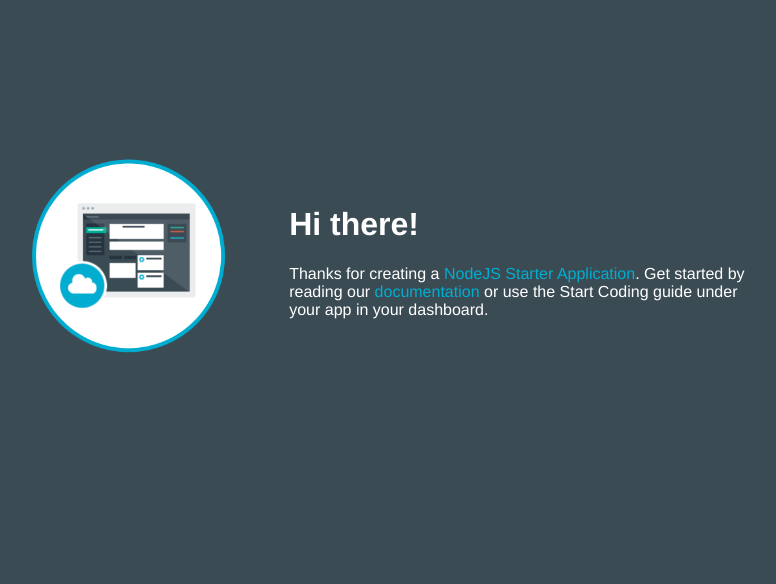
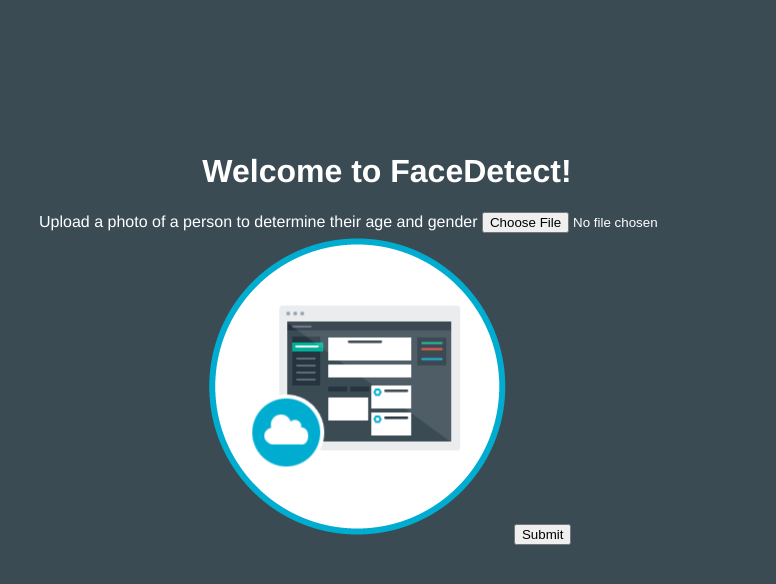
Before and after one commit to hbeckeri/faceDetect, a website: page public/index.html in a window 1280 px wide. Shown: the whole page, without its empty margins (253-1029 px from the left). Drawn offline with Linux system fonts and the light colour scheme.

Commit message:
HTML Format

```diff
--- a/public/index.html
+++ b/public/index.html
@@ -1,5 +1,5 @@
 <!DOCTYPE html>
-<html>
+<html xmlns="http://www.w3.org/1999/html">
 
   <head>
     <title>NodeJS Starter Application</title>
@@ -12,15 +12,19 @@
   <body>
     <table>
       <tr>
-        <td style= "width:30%;">
-          <img class = "newappIcon" src="images/newapp-icon.png">
+        <!--<td style= "width:30%;">
+          <img class = "newappIcon" src="images/newapp-icon.png">-->
         <td>
-            <h1>Hi there!</h1>
-          <p>Thanks for creating a
-            <span class = "blue">NodeJS Starter Application</span>.
-            Get started by reading our
-            <a href = "https://www.ng.bluemix.net/docs/#runtimes/nodejs/index.html">documentation</a>
-            or use the Start Coding guide under your app in your dashboard.
+            <h1>Welcome to FaceDetect!</h1>
+          <p>Upload a photo of a person to determine their age and gender
+      <tr2>
+        <input type="file" accept='image/*' id="files" />
+        <script src="js/FileUpload.js"></script>
+        <img id="image" src="images/newapp-icon.png"/>
+        <button onclick="myFunction()">
+          Submit
+        </button>
+      </tr2>
     </table>
   </body>
 
--- /dev/null
+++ b/public/js/FileUpload.js
@@ -0,0 +1,15 @@
+/**
+ * Created by traverclifford on 4/20/16.*/
+
+
+document.getElementById("files").onchange = function () {
+    var reader = new FileReader();
+
+    reader.onload = function (e) {
+        // get loaded data and render thumbnail.
+        document.getElementById("image").src = e.target.result;
+    };
+
+    // read the image file as a data URL.
+    reader.readAsDataURL(this.files[0]);
+};
--- a/public/stylesheets/style.css
+++ b/public/stylesheets/style.css
@@ -30,6 +30,10 @@
 h1 {
 	font-weight: bold;
 	font-size: 2em;
+	text-align: center;
+}
+p {
+	text-align: center;
 }
 
 .leftHalf {
```
